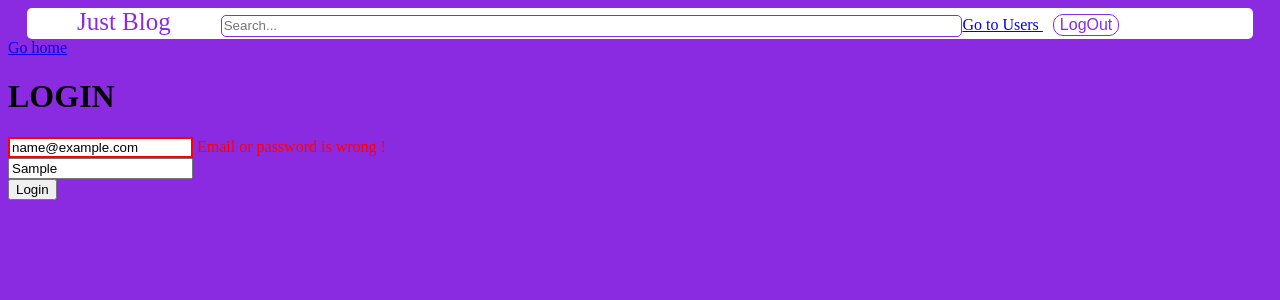
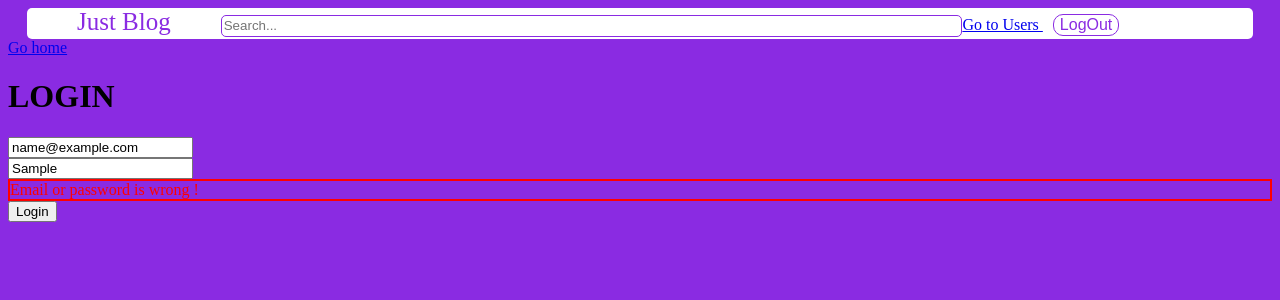
Before and after one commit to Dantes737/Blog-frontend, a React (Create React App) app: page /login in a window 1280 px wide. Both pictures are taken after typing "name@example.com", "Sample" into the empty fields and a click on the button "Login". Shown: the top 300 px of the page. Built offline with nearby package versions, Linux system fonts and the light colour scheme; no server answers.

Commit message:
login error

```diff
--- a/src/MainPage/Login/Login.js
+++ b/src/MainPage/Login/Login.js
@@ -5,6 +5,7 @@ import { Field, reduxForm } from 'redux-form';
 import { Element} from '../../components/FormsControls/FormsControls';
 import { required } from '../../utils/validators';
 import './Login.css';
+import '../../components/FormsControls/FormsControls.css';
 import { login } from '../../redux/auth-reducer.js';
 
 const MyInput=Element("input");
@@ -15,7 +16,8 @@ const LoginForm = (props) => {
       <div><Field component={MyInput} validate={[required]} type="text" name={"email"} placeholder={"Email"} /></div>
       <div><Field component={MyInput} validate={[required]} type="text" name={"password"} placeholder={"Password"} /></div>
       {/* <div>Remember me <Field component={MyInput} type="checkbox" name={"rememberMe"} /></div> */}
-      <div><button>Login</button></div>
+      {props.error&&<div className={"formSummaryError"}>{props.error}</div>}
+      <div ><button>Login</button></div>
     </form>
   )};
 
--- a/src/components/FormsControls/FormsControls.css
+++ b/src/components/FormsControls/FormsControls.css
@@ -6,3 +6,8 @@
 .formControl.error span{
     color:  red;
 }
+
+.formSummaryError {
+    border: 2px solid red;
+    color: red;
+}
--- a/src/redux/auth-reducer.js
+++ b/src/redux/auth-reducer.js
@@ -47,9 +47,8 @@ export const login = (email, password) => (dispatch) => {
             dispatch(setAuthUserData(userId, email, nick, access_token, true))
         }
     }).catch((e) => {
-        console.log("Error");
-        let action = stopSubmit("login", { email: "Email or password is wrong !" });
-        dispatch(action);
+        console.error(e.message)
+        dispatch(stopSubmit("login", { _error: "Email or password is wrong !" }));
     })
 };
 
```
